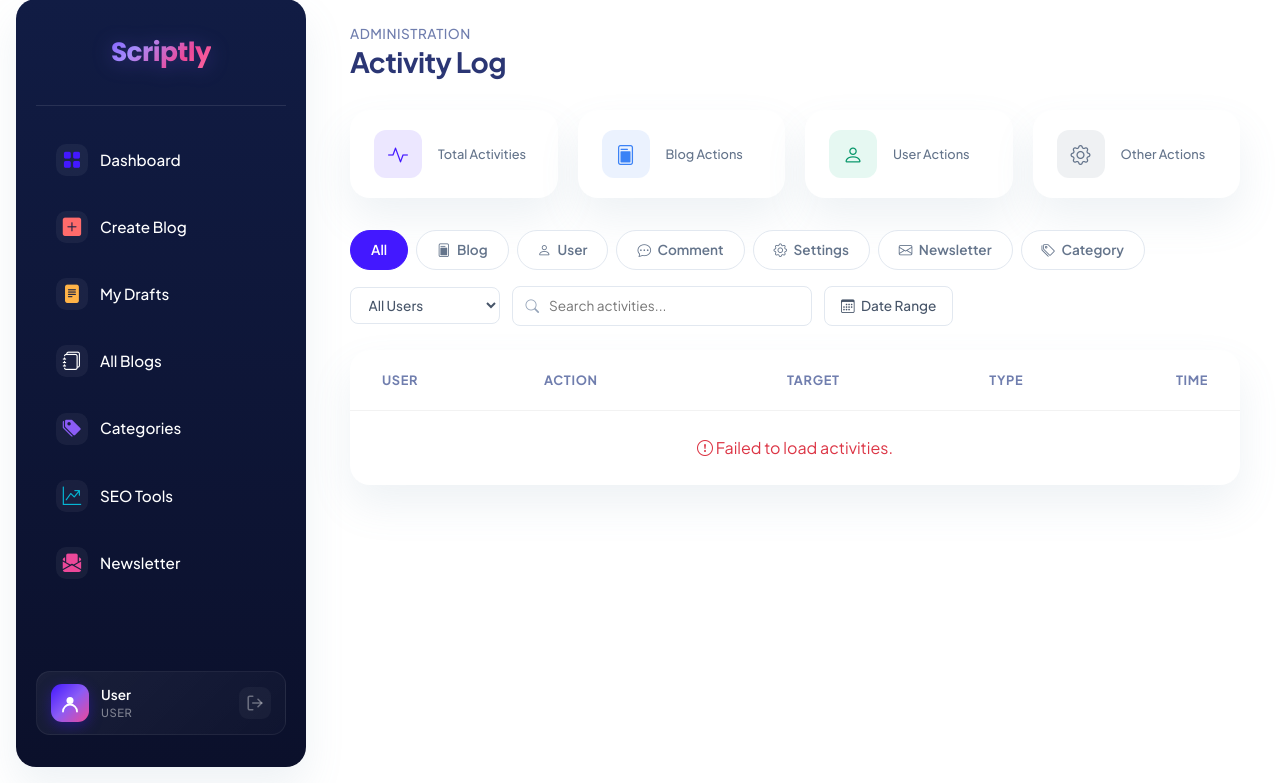
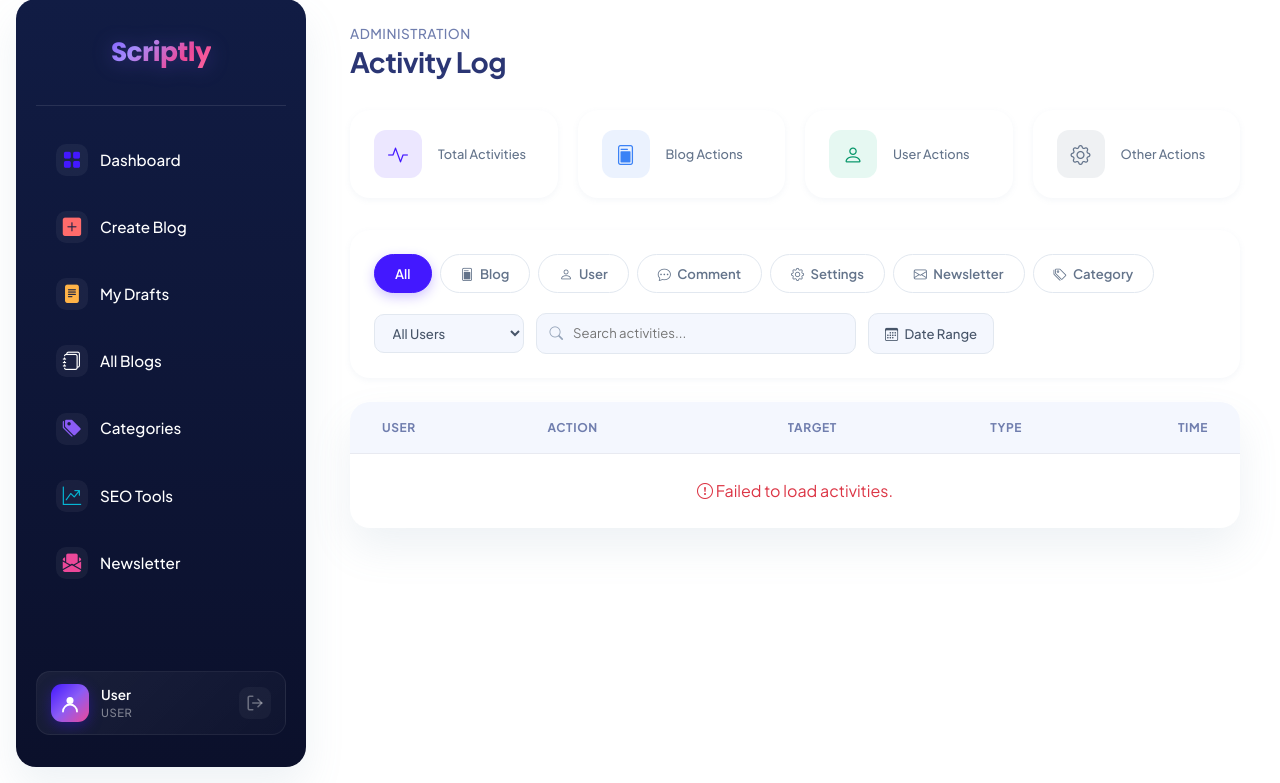
Before and after one commit to Taha-Khurram/Final_Year_Project, a Flask app: template app/templates/activity.html in a window 1280 px wide. Shown: the part 17-800 px from the top of the page. Run offline with Flask 3, Linux system fonts and the light colour scheme; the template is opened without the code that fills it, so the values that code supplies are empty; parts of the project's set-up code (start-up, migrations or seed data) failed here and were passed over; some libraries are stand-ins or nearby versions.

Commit message:
feat: Update CSS styles for activity and all blogs pages, enhancing layout and responsiveness

```diff
--- a/app/static/css/pages/activity.css
+++ b/app/static/css/pages/activity.css
@@ -56,13 +62,17 @@
 
 /* ==================== FILTER SECTION ==================== */
 .activity-filters {
+    background: white;
+    border-radius: var(--radius-lg);
+    box-shadow: var(--shadow-sm);
+    padding: 1.5rem;
     margin-bottom: 1.5rem;
 }
 
 .activity-filter-tabs {
     display: flex;
     gap: 0.5rem;
-    margin-bottom: 1rem;
+    margin-bottom: 1.25rem;
     flex-wrap: wrap;
 }
 
@@ -71,7 +81,7 @@
     border: 1px solid #e2e8f0;
     border-radius: 50px;
     background: white;
-    font-size: 0.85rem;
+    font-size: 0.82rem;
     font-weight: 600;
     color: #64748b;
     cursor: pointer;
@@ -84,12 +94,14 @@
 .activity-filter-tabs .filter-tab:hover {
     background: #f8fafc;
     color: #475569;
+    border-color: #cbd5e1;
 }
 
 .activity-filter-tabs .filter-tab.active {
     background: var(--primary-color);
     color: white;
     border-color: var(--primary-color);
+    box-shadow: 0 4px 12px rgba(67, 24, 255, 0.25);
 }
 
 .activity-filter-controls {
@@ -99,33 +111,34 @@
     flex-wrap: wrap;
 }
 
-.filter-select {
-    padding: 0.5rem 2rem 0.5rem 0.85rem;
+.activity-filters .filter-select {
+    padding: 0.55rem 2rem 0.55rem 0.85rem;
     border: 1px solid #e2e8f0;
-    border-radius: 8px;
-    background: white;
-    font-size: 0.85rem;
+    border-radius: 10px;
+    background: var(--bg-body);
+    font-size: 0.82rem;
     font-weight: 500;
     color: #475569;
     cursor: pointer;
     min-width: 150px;
     appearance: auto;
+    transition: all 0.2s ease;
 }
 
-.filter-select:focus {
+.activity-filters .filter-select:focus {
     outline: none;
     border-color: var(--primary-color);
     box-shadow: 0 0 0 3px rgba(67, 24, 255, 0.08);
 }
 
-.filter-search-wrap {
+.activity-filters .filter-search-wrap {
     position: relative;
     flex: 1;
     min-width: 200px;
-    max-width: 300px;
+    max-width: 320px;
 }
 
-.filter-search-wrap i {
+.activity-filters .filter-search-wrap i {
     position: absolute;
     left: 0.85rem;
     top: 50%;
@@ -134,28 +147,30 @@
     font-size: 0.85rem;
 }
 
-.filter-search {
+.activity-filters .filter-search {
     width: 100%;
-    padding: 0.5rem 0.85rem 0.5rem 2.25rem;
+    padding: 0.55rem 0.85rem 0.55rem 2.25rem;
     border: 1px solid #e2e8f0;
-    border-radius: 8px;
-    background: white;
-    font-size: 0.85rem;
+    border-radius: 10px;
+    background: var(--bg-body);
+    font-size: 0.82rem;
     color: #475569;
+    transition: all 0.2s ease;
 }
 
-.filter-search:focus {
+.activity-filters .filter-search:focus {
     outline: none;
     border-color: var(--primary-color);
     box-shadow: 0 0 0 3px rgba(67, 24, 255, 0.08);
+    background: white;
 }
 
-.filter-date-btn {
-    padding: 0.5rem 1rem;
+.activity-filters .filter-date-btn {
+    padding: 0.55rem 1rem;
     border: 1px solid #e2e8f0;
-    border-radius: 8px;
-    background: white;
-    font-size: 0.85rem;
+    border-radius: 10px;
+    background: var(--bg-body);
+    font-size: 0.82rem;
     font-weight: 500;
     color: #475569;
     cursor: pointer;
@@ -187,29 +202,29 @@
 
 .activity-list-header {
     display: flex;
-    padding: 1.25rem 2rem;
-    background: transparent;
+    padding: 1rem 2rem;
+    background: var(--bg-body);
     border-bottom: 1px solid rgba(0, 0, 0, 0.05);
-    font-size: 0.8rem;
+    font-size: 0.75rem;
     font-weight: 700;
     color: var(--secondary-color);
     text-transform: uppercase;
     letter-spacing: 0.05em;
 }
 
-.col-activity-user { flex: 2; min-width: 0; }
-.col-activity-action { flex: 3; min-width: 0; }
-.col-activity-target { flex: 2.5; min-width: 0; }
-.col-activity-type { flex: 1.2; min-width: 0; }
+.col-activity-user { flex: 2; min-width: 0; overflow: hidden; padding-right: 1rem; }
+.col-activity-action { flex: 3; min-width: 0; overflow: hidden; padding-right: 1rem; }
+.col-activity-target { flex: 2.5; min-width: 0; overflow: hidden; padding-right: 1rem; }
+.col-activity-type { flex: 1.2; min-width: 0; overflow: hidden; padding-right: 1rem; }
 .col-activity-time { flex: 1.5; min-width: 0; text-align: right; }
 
 /* ==================== ACTIVITY ROW ==================== */
 .activity-row {
     display: flex;
     align-items: center;
-    padding: 1rem 2rem;
+    padding: 0.9rem 2rem;
     border-bottom: 1px solid rgba(0, 0, 0, 0.04);
-    transition: all 0.2s ease;
+    transition: all 0.15s ease;
 }
 
 .activity-row:hover {
@@ -299,16 +314,16 @@
     justify-content: center;
     align-items: center;
     gap: 0.35rem;
-    padding: 1.25rem 0;
+    padding: 1.5rem 0 0.5rem;
 }
 
 .activity-pagination .page-btn {
     width: 36px;
     height: 36px;
     border: 1px solid #e2e8f0;
-    border-radius: 8px;
+    border-radius: 10px;
     background: white;
-    font-size: 0.85rem;
+    font-size: 0.82rem;
     font-weight: 600;
     color: #64748b;
     cursor: pointer;
--- a/app/static/js/pages/activity.js
+++ b/app/static/js/pages/activity.js
@@ -140,7 +140,7 @@ function renderActivityRow(activity) {
             <span class="activity-action-text">${actionText}</span>
         </div>
         <div class="col-activity-target">
-            <span class="activity-target-text" title="${targetName}">${truncate(targetName, 40)}</span>
+            <span class="activity-target-text" title="${targetName}">${truncate(targetName, 25)}</span>
         </div>
         <div class="col-activity-type">
             <span class="activity-type-badge ${typeInfo.badgeClass}">
--- a/app/static/js/pages/all_blogs.js
+++ b/app/static/js/pages/all_blogs.js
@@ -110,7 +110,7 @@ function renderBlogRow(blog) {
     return `
     <div class="blog-row">
         <div class="col-blog-title">
-            <span class="blog-title-cell" title="${title}">${truncate(title, 55)}</span>
+            <span class="blog-title-cell" title="${title}">${truncate(title, 45)}</span>
         </div>
         <div class="col-blog-author">
             <div class="blog-author-cell">
```
Also changed, not shown: other parts of app/static/css/pages/activity.css (+53 -28 lines), app/static/css/pages/all_blogs.css (+74 -46 lines).
